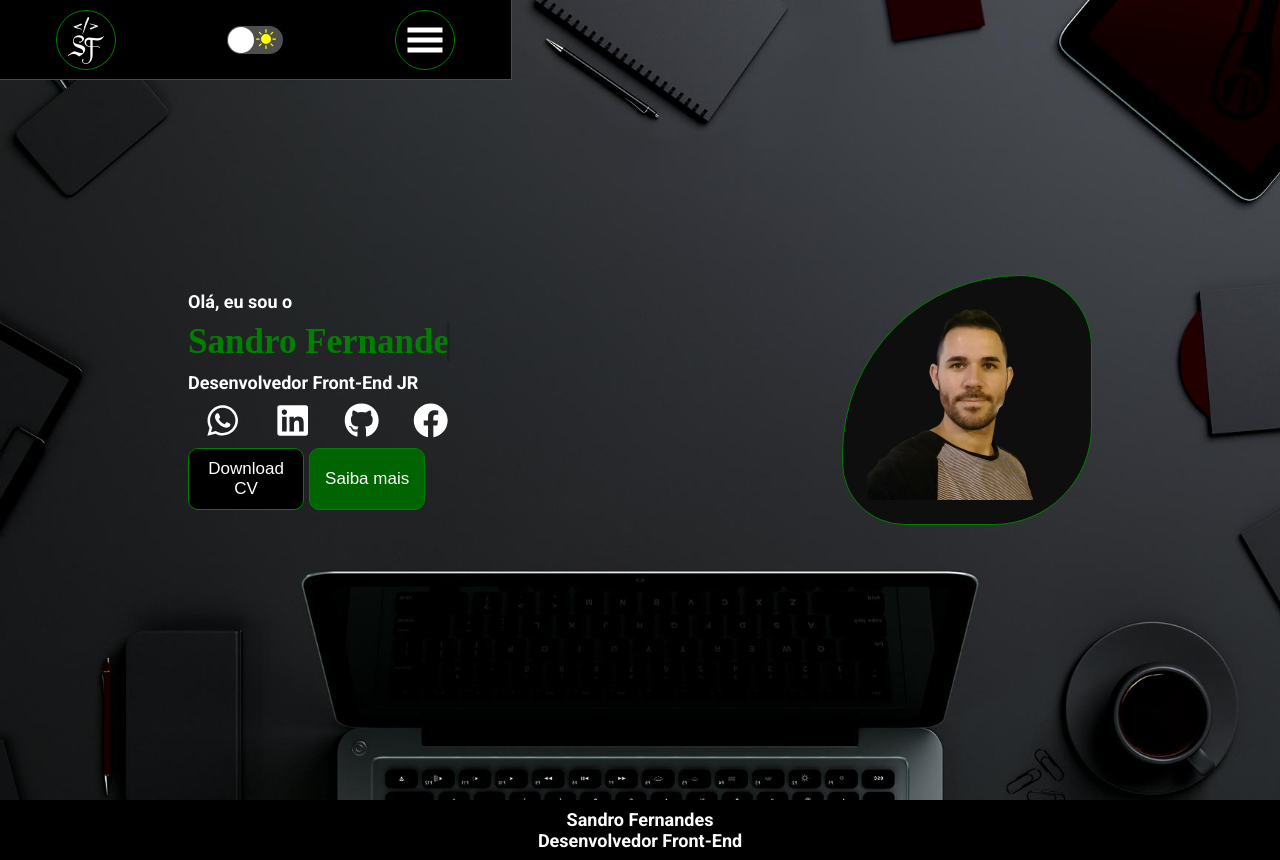
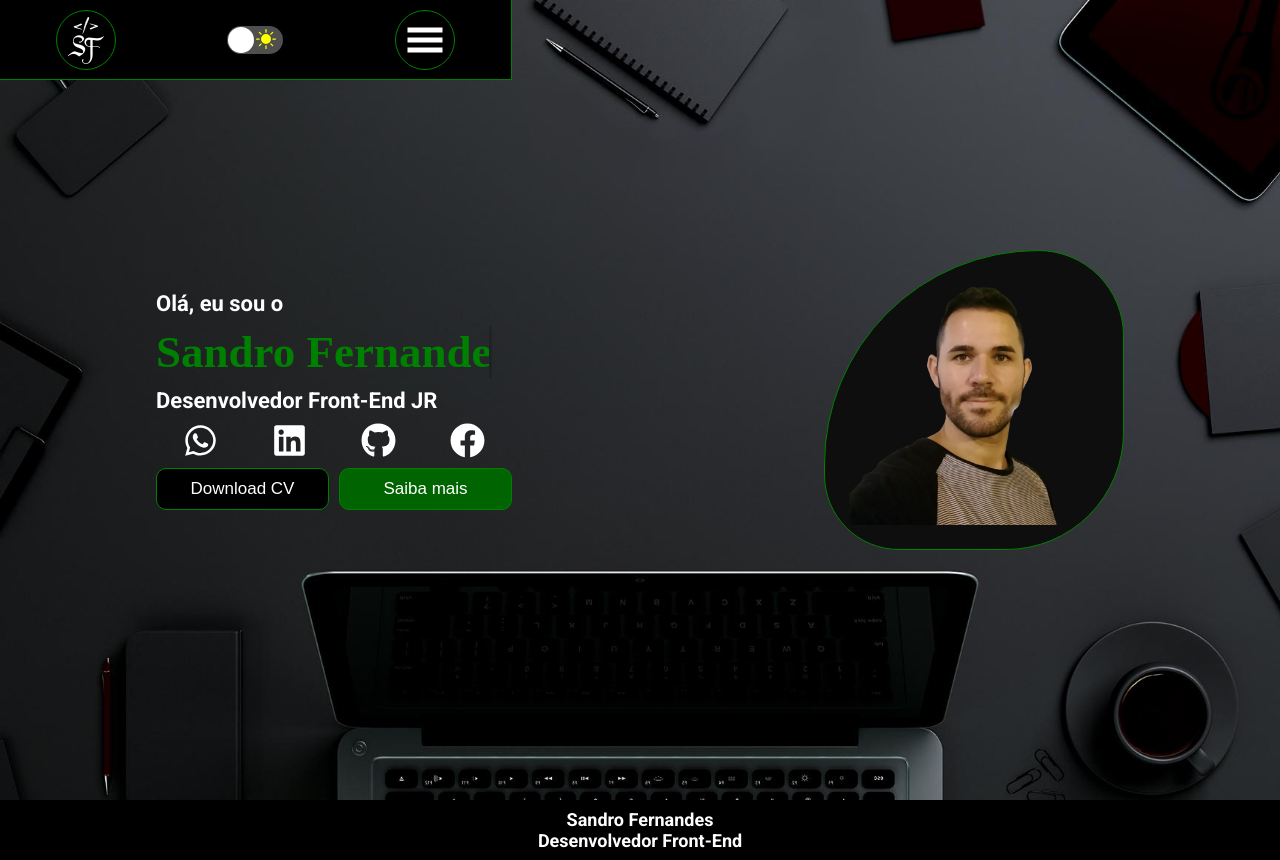
Before and after one commit to SandroFernandesRosal/Portf-lio-ReactJS, a React (Vite) app: page / in a window 1280 px wide. Built offline with nearby package versions, Linux system fonts and the light colour scheme; a web font is replaced by a local one.

Commit message:
melhorias

```diff
--- a/src/Pages/index/home.css
+++ b/src/Pages/index/home.css
@@ -17,7 +17,7 @@
 
 
 .home h1, .home h2 {
-  font-size: 18px;
+  font-size: 22px;
 
 }
 
@@ -25,7 +25,7 @@
 
 .home span {
   color: green;
-  font-size: 35px;
+  font-size: 45px;
   font-family: 'Ms Madi', cursive;
   font-weight: 900;
   white-space: nowrap;
@@ -89,12 +89,13 @@
   width: 100%;
   display: flex;
 
-
  }
 
 .buttons {
   display: flex;
-  gap: 5px;
+  gap: 10px;
+  width: 100%;
+
 }
 
 
@@ -133,8 +134,8 @@
 
   display: flex;
   align-items: center;
-  height: 250px;
-  width: 250px;
+  height: 300px;
+  width: 300px;
   justify-content: center;
   align-items: center;
   border-radius: 100% 40% 55% 35%;
@@ -152,8 +153,8 @@
 }
 
 .foto-do-perfil img {
-  width: 200px;
-  height: 200px;
+  width: 250px;
+  height: 250px;
 
 }
 
```
